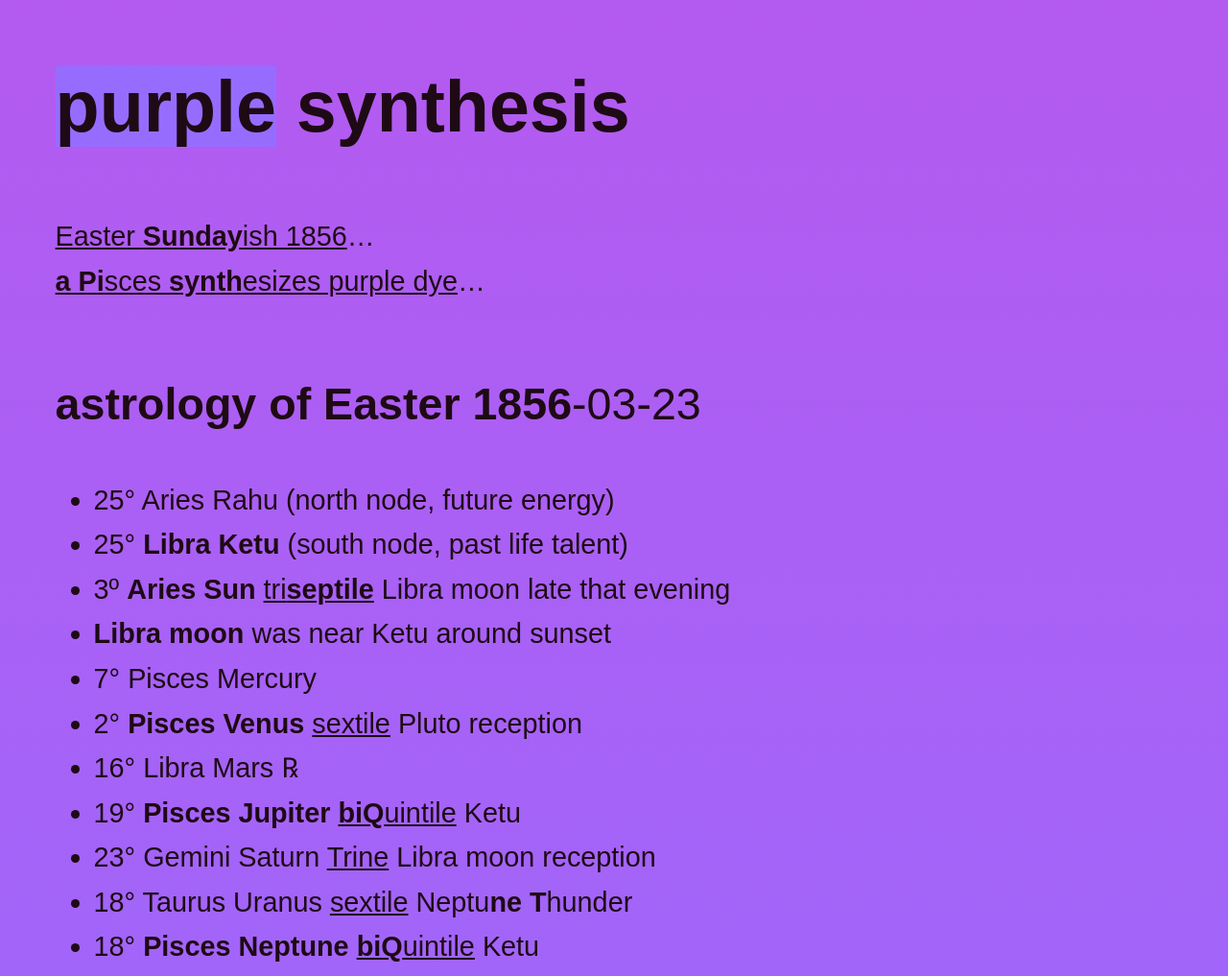
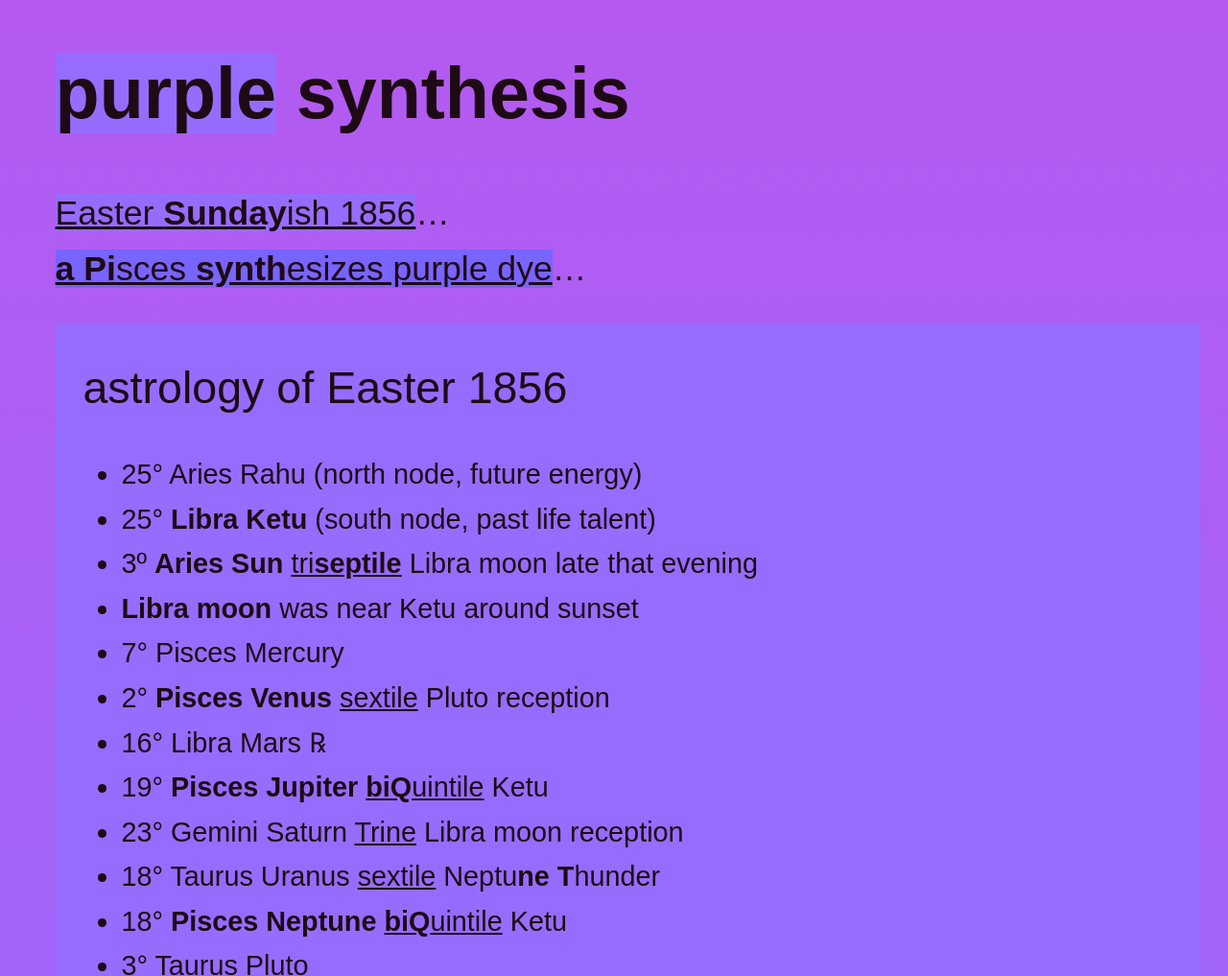
Before and after one commit to p9e/purple, a plain HTML site: page index.html in a window 1280 px wide. Shown: the top 1017 px of the page at 96% size. Drawn offline with Linux system fonts and the light colour scheme.

Commit message:
#5 purple article balance

```diff
--- a/gemini.css
+++ b/gemini.css
@@ -1,5 +1,6 @@
 html {
   font-family: sans-serif;
+  font-size: 3ch;
   font-size: max(3ch, 1ch + 1vw + 1vh);
   line-height: 1.618;
 }
@@ -7,12 +8,18 @@ html {
 body {
   margin: 1em;
   margin-bottom: 2em;
-  overflow-wrap: anywhere;
 }
 
 article {
+  padding: 1em;
   contain: layout;
   display: block;
+  margin-block: 1em;
+}
+
+blockquote {
+  margin: 1em auto;
+  max-width: 40em;
 }
 
 :focus {
@@ -28,21 +35,30 @@ cite {
   font-weight: bold;
 }
 
+span {
+  font-weight: normal;
+}
+
 del {
   font-size: 0;
 }
 
-h1 {
-  font-size: 2.618em;
-}
-
-h2,
 ins {
   font-size: 1.618em;
 }
 
-.fleek {
-  margin-block: 0;
+nav {
+  font-size: 1.236em;
+}
+
+h1 {
+  font-size: 2.618em;
+  line-height: 1.236;
+}
+
+h2 {
+  font-size: 1.618em;
+  margin: 0;
 }
 
 @media (orientation: landscape) {
--- a/index.html
+++ b/index.html
@@ -24,16 +24,17 @@
   <h1>
     <mark class="ooze xxze plur">purple</mark> synthesis
   </h1>
-  <p>
-    <a href="#astrology">Easter <b>Sunday</b>ish 1856</a>&hellip;
+  <nav>
+    <a class="ooze xxze plur" href="#astrology">Easter <b>Sunday</b>ish 1856</a>&hellip;
     <br role="presentation">
-    <a href="#story"><b>a Pi</b>sces <b>synth</b>esizes purple dye</a>&hellip;
-  </p>
+    <a class="ooze xxze kink" href="#story"><b>a Pi</b>sces <b>synth</b>esizes purple dye</a>&hellip;
+  </nav>
 </header>
 
-<article>
+<article class="ooze xxze plur">
   <h2 id="astrology">
-    astrology of <time datetime="1856-03-23"><b>Easter 1856</b>-03-23</time>
+    <span>astrology of</span>
+    <time datetime="1856-03-23">Easter 1856</time>
   </h2>
   <ul>
     <li>25° Aries Rahu (north node, future energy)
@@ -53,10 +54,10 @@
   </ul>
 </article>
 
-<article>
+<article class="ooze xxze kink">
   <blockquote id="story" cite="https://mysticmedusa.com/planets-in-astrology/the-piscean-teenager-who-invented-purple/">
     <header>
-      <h2 class="fleek">
+      <h2>
         <a href="https://mysticmedusa.com/planets-in-astrology/the-piscean-teenager-who-invented-purple/">
           The Piscean Teenager Who Invented Purple
         </a>
```
